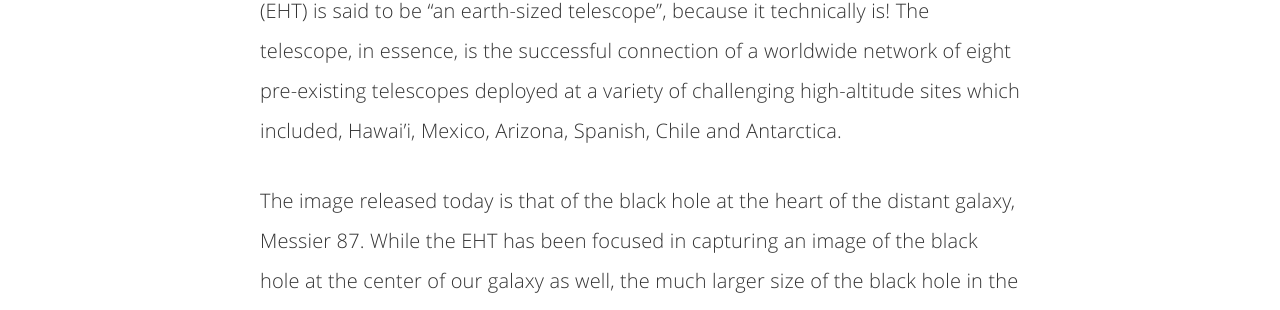
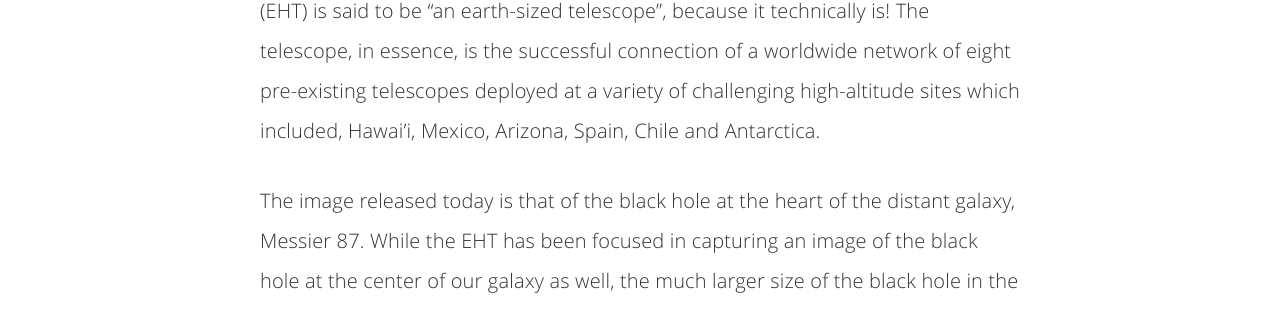
Before and after one commit to spacewired/spacewired.github.io, a Jekyll site: the page built from _posts/2019-04-10-a-black-holes-close-up.md, in a window 1280 px wide and 900 px high, scrolled down 862 px. Shown: the part 463-773 px from the top of the window. Built offline with Jekyll 4.4.1, drawn with Linux system fonts in a browser that asks for light colours; comment, search, counter and statistics services are not loaded; some of the changed text lies outside the part shown.

Commit message:
Grammar check

```diff
--- a/_posts/2019-04-10-a-black-holes-close-up.md
+++ b/_posts/2019-04-10-a-black-holes-close-up.md
@@ -25,7 +25,7 @@ where scientists were scheduled to deliver one of the biggest, most impressive n
 see. The first image of a black whole. Today the effort and coordination of a planet-scale array of eight ground-based
 radio telescopes has paid off. The Event Horizon Telescope (EHT) is said to be "an earth-sized telescope", because it
 technically is! The telescope, in essence, is the successful connection of a worldwide network of eight pre-existing
-telescopes deployed at a variety of challenging high-altitude sites which included, Hawai'i, Mexico, Arizona, Spanish,
+telescopes deployed at a variety of challenging high-altitude sites which included, Hawai'i, Mexico, Arizona, Spain,
 Chile and Antarctica.
 
 The image released today is that of the black hole at the heart of the distant galaxy, Messier 87. While the EHT has
```
Also changed, not shown: _posts/2019-03-27-grand-unified-theory.md (+4 -0 lines).
